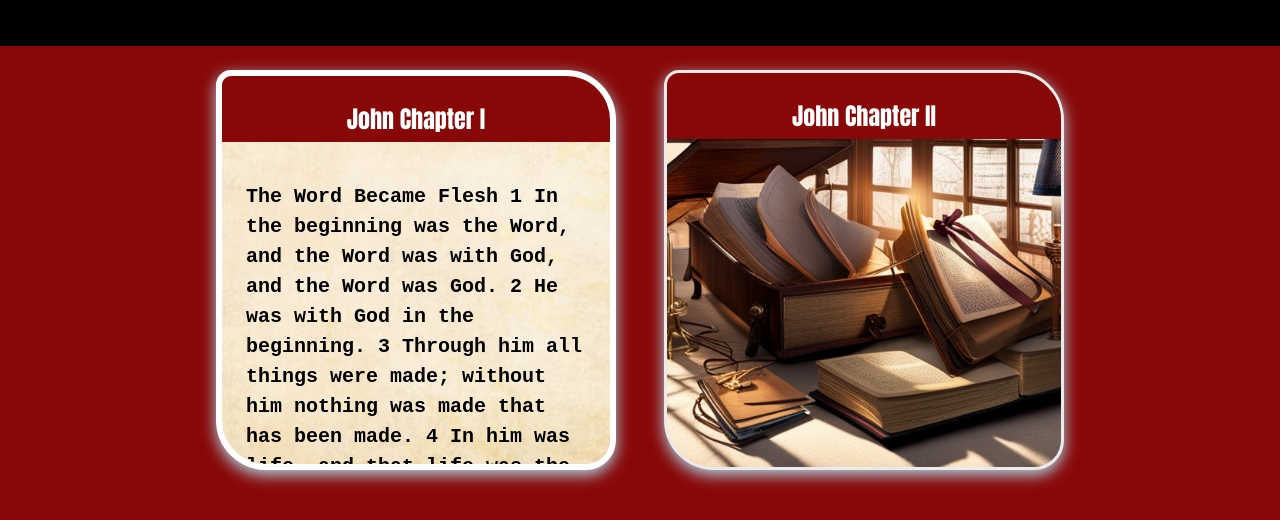
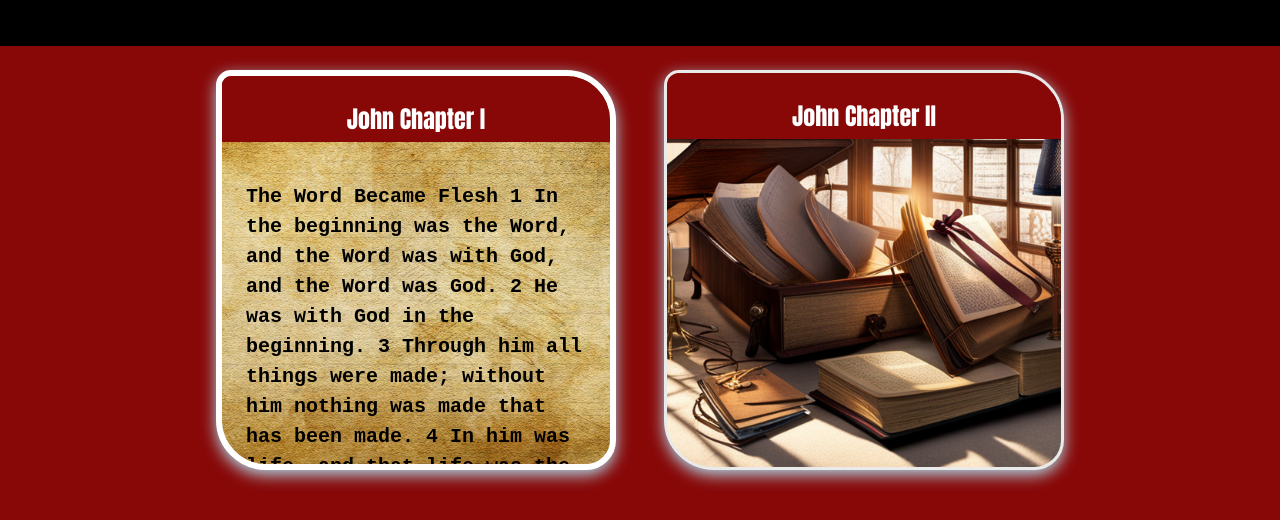
Before and after one commit to jnutt367/john, a Next.js app: page / in a window 1280 px wide. In both pictures the pointer is over the element 416 px from the left and 1257 px from the top of the page. Shown: the part 987-1507 px from the top of the page. Built offline with nearby package versions, Linux system fonts and the light colour scheme.

Commit message:
Update Home.module.css

```diff
--- a/styles/Home.module.css
+++ b/styles/Home.module.css
@@ -456,7 +456,7 @@
     color: black;
     opacity: 1;
     border: 6px solid white;
-    background-image: url(/paper.jpg);
+    background-image: url(/paper.jpeg);
     background-repeat: no-repeat;
     background-size: cover;
     cursor: all-scroll;
```
